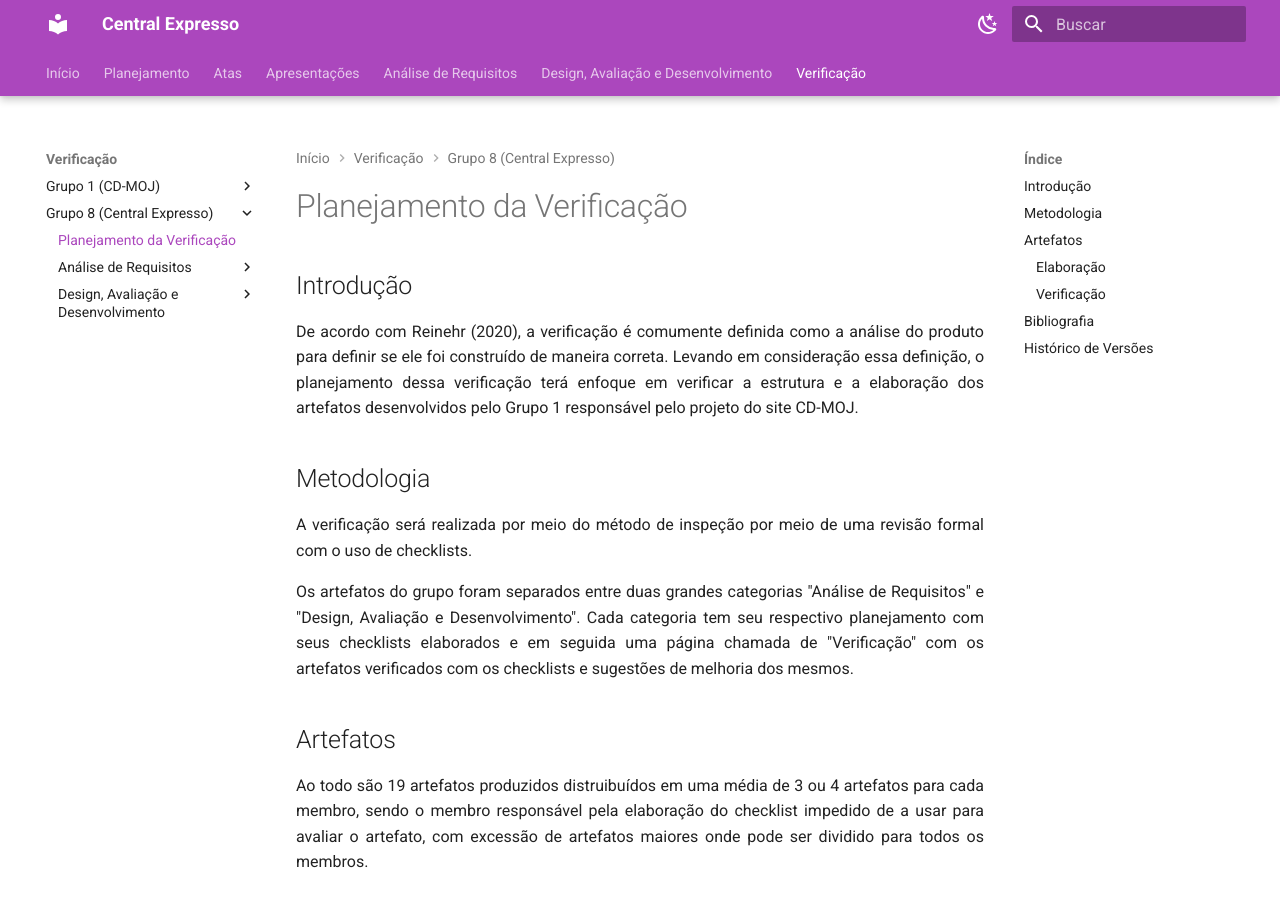
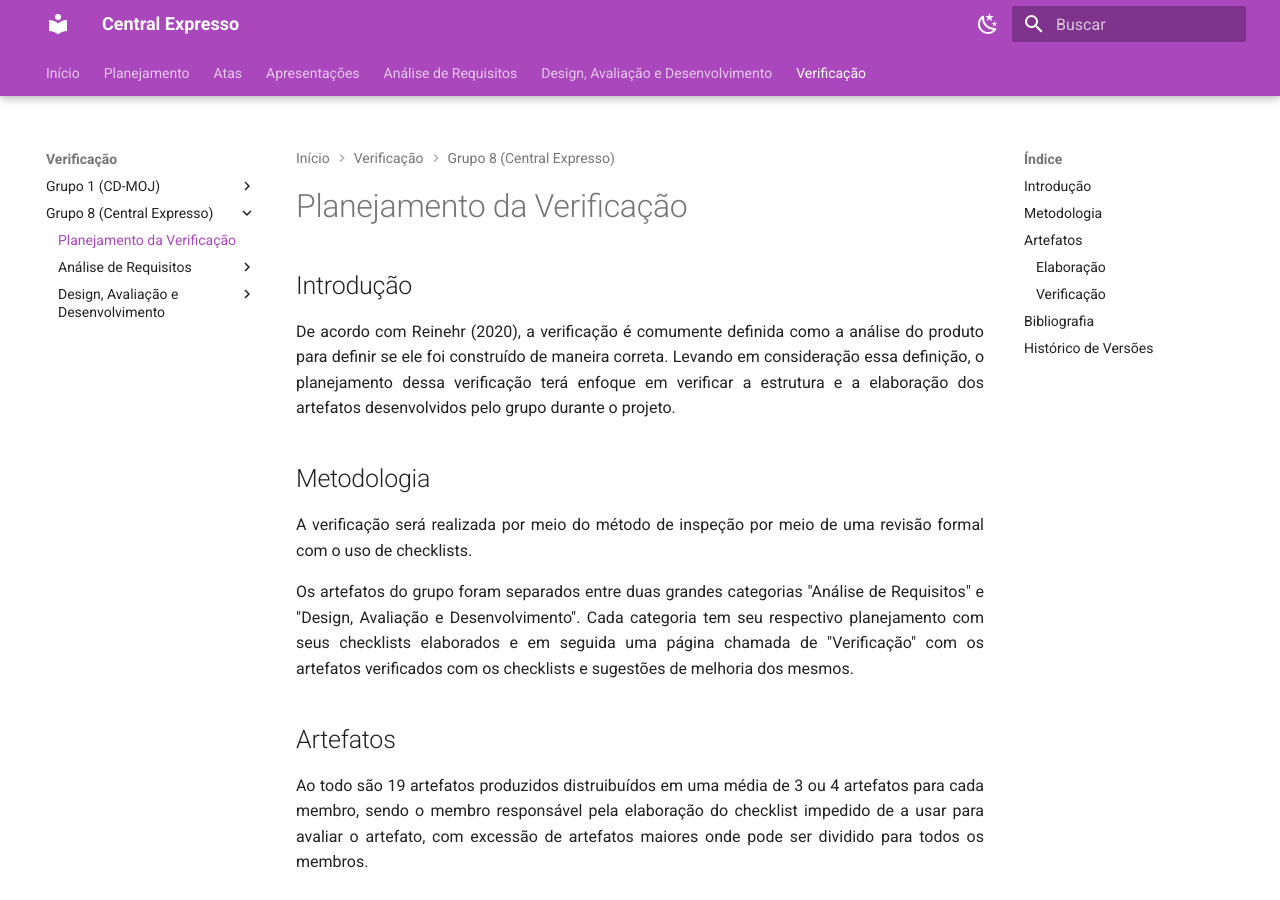
Before and after one commit to Interacao-Humano-Computador/2024.1-Grupo08, an MkDocs documentation site: the page built from docs/verificacao_grupo/planej_verificacao.md, in a window 1280 px wide and 900 px high. Built offline with MkDocs 1.6.1 and Material for MkDocs 9.7.7, drawn with Linux system fonts in a browser that asks for light colours.

Commit message:
introdução

```diff
--- a/docs/verificacao_grupo/planej_verificacao.md
+++ b/docs/verificacao_grupo/planej_verificacao.md
@@ -1,5 +1,5 @@
 ## Introdução
-De acordo com Reinehr (2020), a verificação é comumente definida como a análise do produto para definir se ele foi construído de maneira correta. Levando em consideração essa definição, o planejamento dessa verificação terá enfoque em verificar a estrutura e a elaboração dos artefatos desenvolvidos pelo Grupo 1 responsável pelo projeto do site CD-MOJ.
+De acordo com Reinehr (2020), a verificação é comumente definida como a análise do produto para definir se ele foi construído de maneira correta. Levando em consideração essa definição, o planejamento dessa verificação terá enfoque em verificar a estrutura e a elaboração dos artefatos desenvolvidos pelo grupo durante o projeto.
 
 ## Metodologia
 A verificação será realizada por meio do método de inspeção por meio de uma revisão formal com o uso de checklists.
```
Also changed, not shown: docs/verificacao_grupo/design_avaliacao/planej_verificacao.md (+1 -1 lines), docs/verificacao_grupo/design_avaliacao/verificacao.md (+1 -1 lines).
